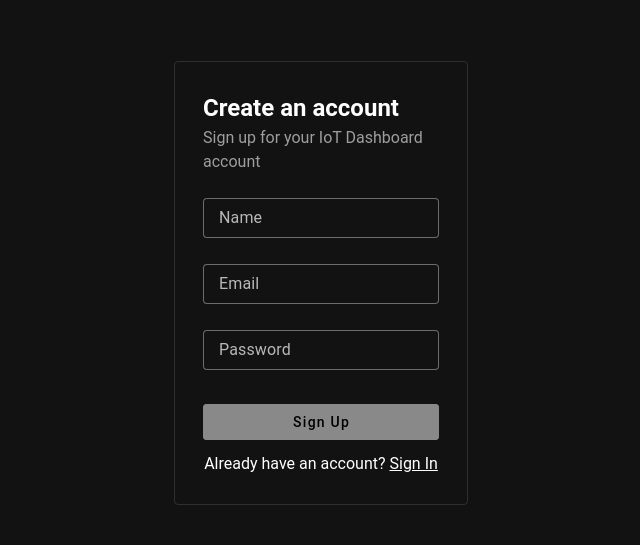
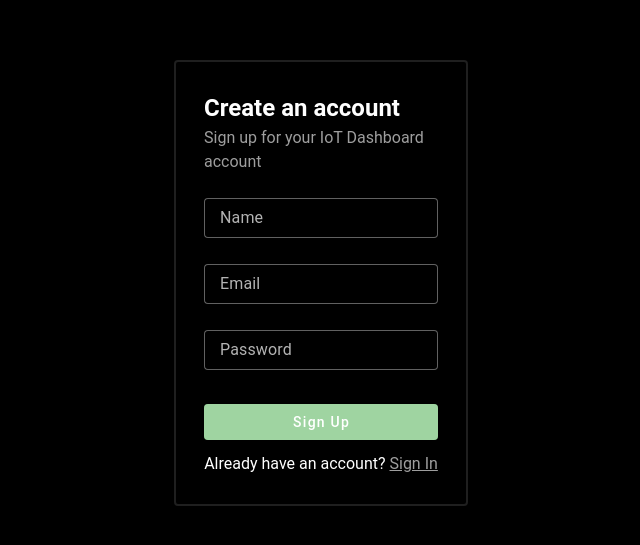
Before and after one commit to i4nizer/greenmon-client, a Vue app: page /auth/sign-up in a window 1280 px wide. Shown: the part 117-662 px from the top of the page, without its empty margins (319-959 px from the left). Built offline with nearby package versions, Linux system fonts and the light colour scheme.

Commit message:
Added green darkTheme and defaults to VBtn, VForm, and VTextField

```diff
--- a/src/components/auth/ForgotPasswordForm.vue
+++ b/src/components/auth/ForgotPasswordForm.vue
@@ -1,6 +1,5 @@
 <template>
     <v-form
-        class="border rounded pa-7"
         v-model="valid"
         :disabled="loading"
         @submit.prevent="$emit('forgot', mail)"
@@ -11,8 +10,6 @@
         <v-text-field
             label="Email"
             class="mt-6"
-            variant="outlined"
-            density="compact"
             v-model="mail"
             placeholder="example@email.com"
             :rules="[required(), email()]"
@@ -21,15 +18,14 @@
         <v-btn
             type="submit"
             text="Forgot Password"
-            color="white"
-            class="text-none w-100 mt-3"
+            class="w-100"
             :loading="loading"
             :disabled="!valid"
         ></v-btn>
 
         <div class="text-center mt-3">
             <span>Remember your password? </span>
-            <router-link class="text-white" to="/auth/sign-in">Sign In</router-link>
+            <router-link class="text-grey" to="/auth/sign-in">Sign In</router-link>
         </div>
     </v-form>
 </template>
--- a/src/components/auth/OtpVerificationForm.vue
+++ b/src/components/auth/OtpVerificationForm.vue
@@ -1,14 +1,12 @@
 <template>
     <v-form
-        class="border rounded pa-7"
         :disabled="loading"
         @submit.prevent="$emit('verify-otp', otp)"
     >
-        <h2>Account Verification</h2>
+        <h2>OTP Verification</h2>
         <span class="text-grey">Your otp was sent to you via email.</span>
 
         <v-otp-input
-            class=""
             v-model="otp"
             :length="otpDigits"
             :loading="loading"
@@ -20,8 +18,7 @@
             <br>
             <router-link
                 to=""
-                class="text-white"
-                :class="resendEmailText == 'Resend Email' ? 'text-white':'text-grey'"
+                class="text-grey"
                 @click.prevent="onResendOtp"
             >{{ resendEmailText }}</router-link>
         </div>
--- a/src/components/auth/ResetPasswordForm.vue
+++ b/src/components/auth/ResetPasswordForm.vue
@@ -1,6 +1,5 @@
 <template>
     <v-form
-        class="border rounded pa-7 d-flex flex-column"
         v-model="valid"
         :disabled="loading"
         @submit.prevent="$emit('reset', password.new)"
@@ -9,20 +8,15 @@
         <span class="text-grey">Enter your new password below</span>
 
         <v-text-field
+            type="password"
             label="New Password"
             class="mt-6"
-            variant="outlined"
-            density="compact"
-            type="password"
             v-model="password.new"
             :rules="rules"
         ></v-text-field>
 
         <v-text-field
             label="Confirm Password"
-            class="mt-1"
-            variant="outlined"
-            density="compact"
             type="password"
             v-model="password.confirm"
             :rules="rules"
@@ -31,8 +25,7 @@
         <v-btn
             type="submit"
             text="Reset Passsword"
-            class="text-none mt-3"
-            color="white"
+            class="w-100"
             :loading="loading"
             :disabled="!valid"
         ></v-btn>
--- a/src/components/auth/SignInForm.vue
+++ b/src/components/auth/SignInForm.vue
@@ -1,6 +1,5 @@
 <template>
     <v-form
-        class="border rounded pa-7"
         v-model="valid"
         :loading="loading"
         @submit.prevent="onSubmit"
@@ -11,8 +10,6 @@
         <v-text-field
             label="Email"
             class="mt-6"
-            variant="outlined"
-            density="compact"
             v-model="user.email"
             placeholder="example@email.com"
             :rules="[required(), email()]"
@@ -20,10 +17,7 @@
 
         <v-text-field
             type="password"
-            class="mt-1"
             label="Password"
-            variant="outlined"
-            density="compact"
             v-model="user.password"
             :rules="[required(), min(8)]"
         ></v-text-field>
@@ -31,14 +25,14 @@
         <v-btn
             type="submit"
             text="Sign In"
-            class="text-none bg-white w-100 mt-3"
+            class="w-100"
             :disabled="!valid"
             :loading="loading"
         ></v-btn>
 
         <div class="text-center mt-3">
             <span>Don't have an account? </span>
-            <router-link to="/auth/sign-up" class="text-white">Sign Up</router-link>
+            <router-link to="/auth/sign-up" class="text-grey">Sign Up</router-link>
             <br>
             <router-link to="/auth/forgot-password" class="text-grey">Forgot your password?</router-link>
         </div>
--- a/src/components/auth/SignUpForm.vue
+++ b/src/components/auth/SignUpForm.vue
@@ -1,6 +1,5 @@
 <template>
     <v-form
-        class="border rounded pa-7"
         v-model="valid"
         :disabled="loading"
         @submit.prevent="onSubmit"
@@ -11,8 +10,6 @@
         <v-text-field
             label="Name"
             class="mt-6"
-            variant="outlined"
-            density="compact"
             v-model="user.name"
             placeholder="Example Name"
             :rules="[required(), min(3), max(30)]"
@@ -20,9 +17,6 @@
 
         <v-text-field
             label="Email"
-            class="mt-1"
-            variant="outlined"
-            density="compact"
             v-model="user.email"
             placeholder="example@email.com"
             :rules="[required(), email()]"
@@ -30,9 +24,6 @@
 
         <v-text-field
             label="Password"
-            class="mt-1"
-            variant="outlined"
-            density="compact"
             type="password"
             v-model="user.password"
             :rules="[required(), min(8)]"
@@ -41,15 +32,14 @@
         <v-btn
             text="Sign Up"
             type="submit"
-            color="white"
-            class="text-none w-100 mt-3"
+            class="w-100"
             :loading="loading"
             :disabled="!valid"
         ></v-btn>
 
         <div class="text-center mt-3">
             <span>Already have an account? </span>
-            <router-link class="text-white" to="/auth/sign-in">Sign In</router-link>
+            <router-link class="text-grey" to="/auth/sign-in">Sign In</router-link>
         </div>
     </v-form>
 </template>
--- a/src/plugins/vuetify.js
+++ b/src/plugins/vuetify.js
@@ -10,10 +10,30 @@ import 'vuetify/styles'
 
 // Composables
 import { createVuetify } from 'vuetify'
+import colors from 'vuetify/util/colors'
 
 // https://vuetifyjs.com/en/introduction/why-vuetify/#feature-guides
 export default createVuetify({
   theme: {
-    defaultTheme: 'dark',
+    defaultTheme: 'darkTheme',
+    themes: {
+      darkTheme: {
+        dark: true,
+        colors: {
+          primary: colors.green.base,
+          secondary: colors.green.darken2,
+          accent: colors.green.lighten2,
+          background: "#000000",
+          surface: '#000000',
+          text: colors.green.darken1,
+          border: colors.green.lighten3,
+        }
+      }
+    }
   },
+  defaults: {
+    VBtn: { color: 'primary', class: 'mt-3 text-none' },
+    VForm: { class: 'border-md border-md-primary rounded pa-7' },
+    VTextField: { variant: 'outlined', density: 'compact', class: 'mt-1' },
+  }
 })
```
